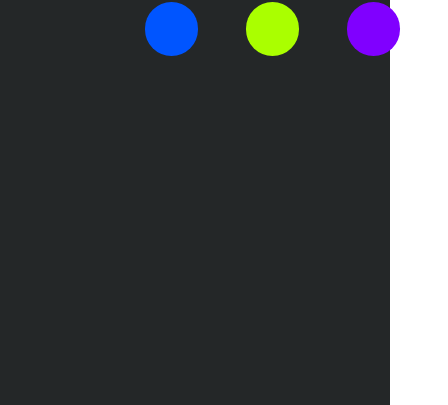
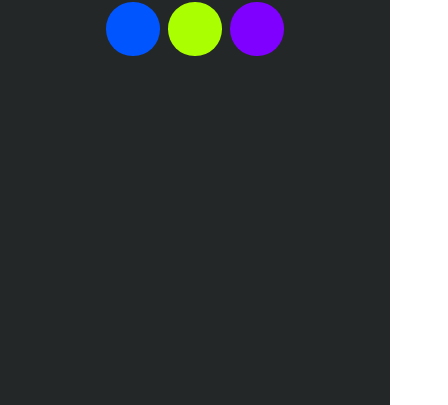
Before and after one commit to TheSowut/vanilla_themes, a plain HTML site: page index.html in a window 390 px wide. Shown: the part 439-844 px from the top of the page, 448 px wide, since content can reach past the window. Drawn offline with Linux system fonts and the light colour scheme.

Commit message:
style: responsive changes

```diff
--- a/css/style.css
+++ b/css/style.css
@@ -42,17 +42,15 @@ main {
     width: calc(100% - 50vw);
 }
 
-.actions {
-    display: block;
-}
-
 .container p {
+    max-width: 350px;
+    margin: 0 auto;
     font-size: 2.5rem;
     text-align: center;
 }
 
 .actions {
-    width: 350px;
+    max-width: 350px;
     margin: 5% auto;
     display: flex;
     justify-content: space-evenly;
--- a/scripts/app.js
+++ b/scripts/app.js
@@ -51,8 +51,8 @@ const setSavedPreferences = () => {
  */
 const resetPreferences = () => {
     localStorage.removeItem(localStorageItem);
-    document.querySelector(':root').style.setProperty('--bckg', `hsl(195, 5%, 15%)`);
-    document.querySelector(':root').style.setProperty('--text-color', `hsl(0, 0%, 100%)`);
+    document.querySelector(':root').style.setProperty('--bckg', 'hsl(195, 5%, 15%)');
+    document.querySelector(':root').style.setProperty('--text-color', 'hsl(0, 0%, 100%)');
     setResetButtonVisibility('hidden');
 }
 
```
